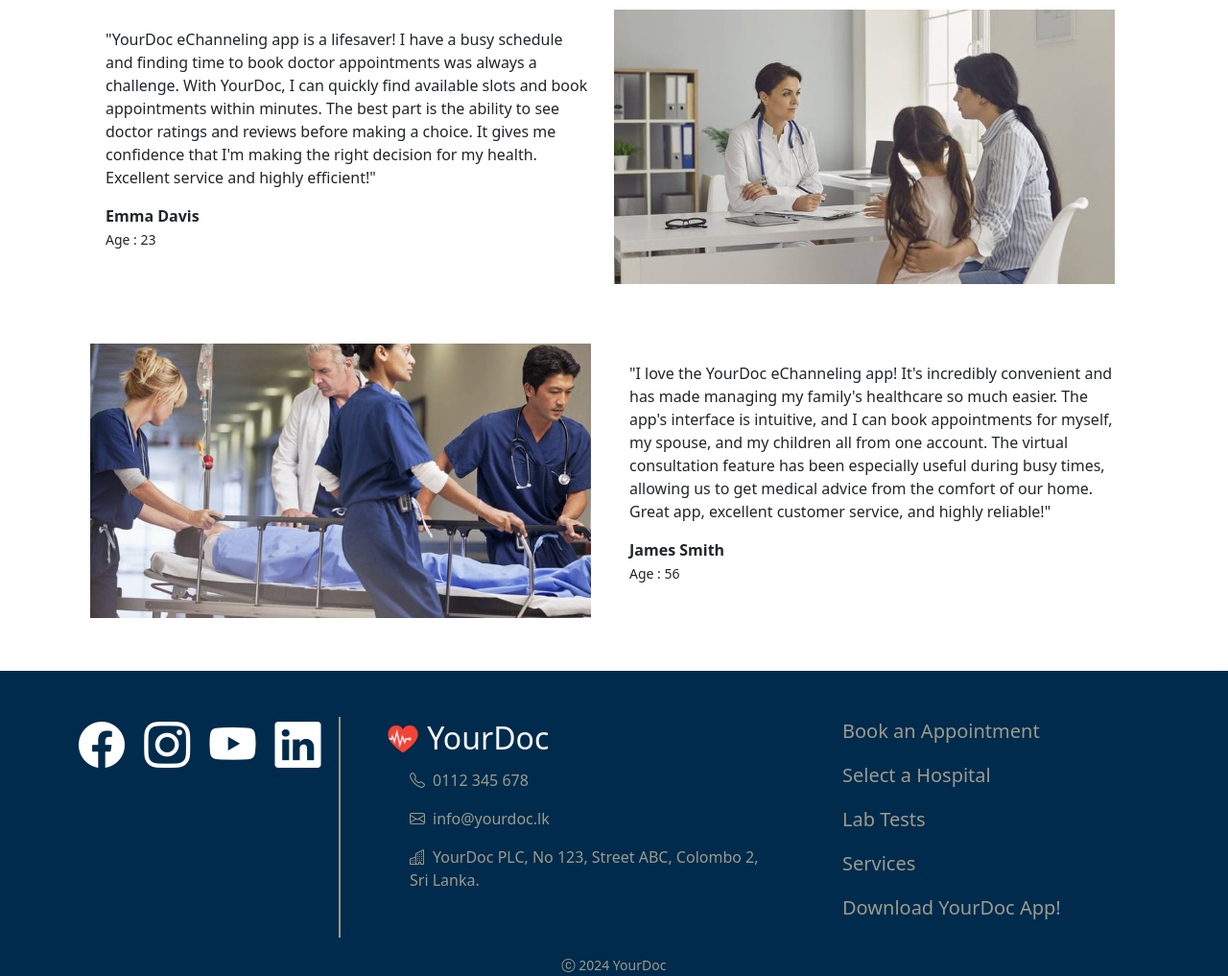
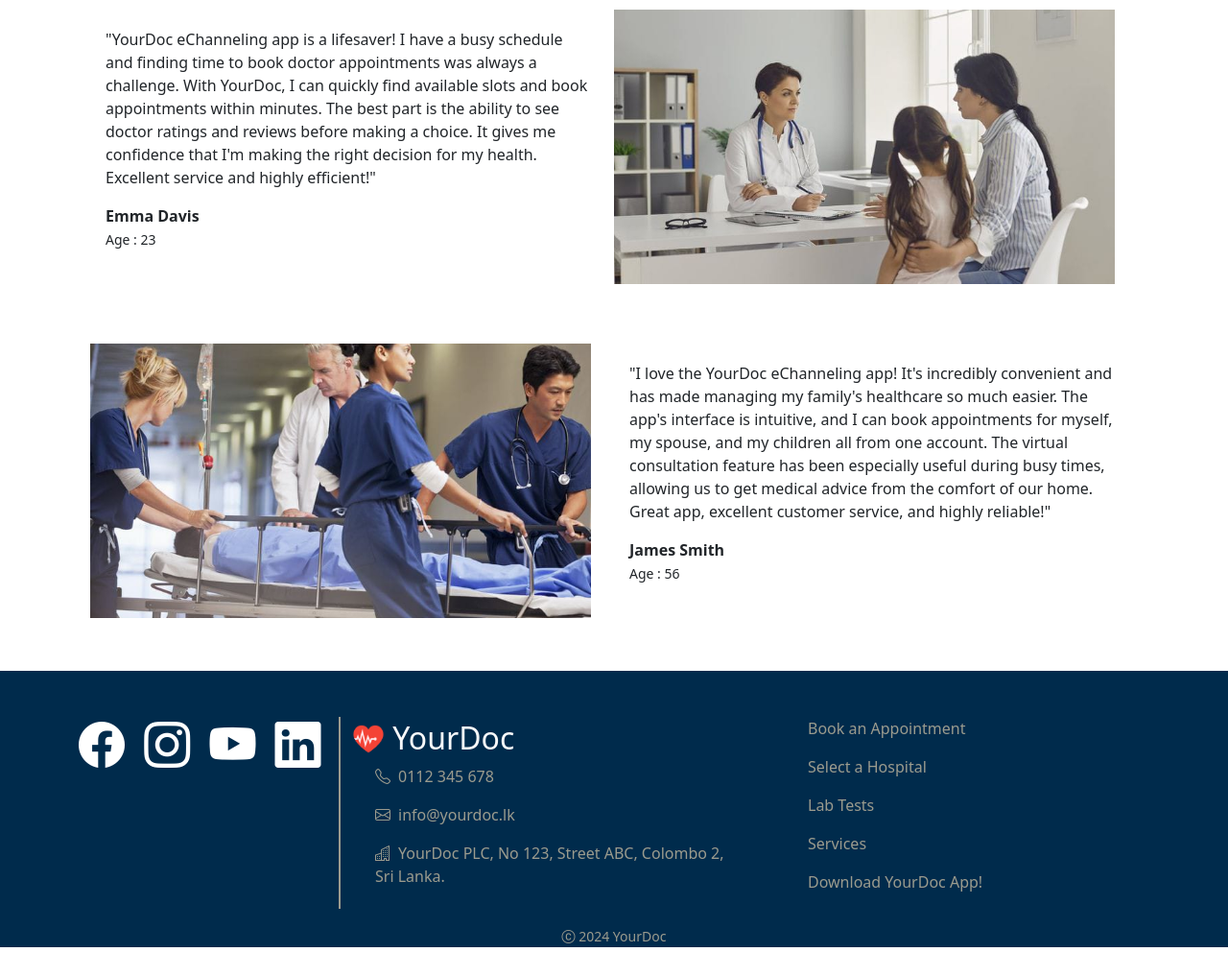
Before and after one commit to ArunodiAAL/your_doc, a plain HTML site: page index.html in a window 1280 px wide. Shown: the part 1842-2859 px from the top of the page at 96% size. After the commit the page ends 2829 px from the top, so only its background shows below. Drawn offline with nearby package versions, Linux system fonts and the light colour scheme.

Commit message:
Update index.html

```diff
--- a/index.html
+++ b/index.html
@@ -205,14 +205,14 @@
               <a href="https://www.youtube.com/" class="pe-3"><i class="bi bi-youtube cus-social display-5"></i></a>
               <a href="https://www.linkedin.com"><i class="bi bi-linkedin cus-social display-5"></i></a>
             </div>
-            <div class="col-5 ps-5">
+            <div class="col-5">
               <a href="index.html" class="text-decoration-none">
                 <h2 class="text-light">
                   <img src="images/title-icon.png" alt="Logo" width="34" height="38" class="d-inline-block align-text-top mt-1">
                   YourDoc
                 </h2>
               </a>
-              <div class="ps-4 pt-1">
+              <div class="ps-4">
                 <p>
                   <a href="tel:+0112345678" class="text-decoration-none cus-foot"><i class="bi bi-telephone pe-2"></i>0112 345 678</a>
                 </p>
@@ -224,7 +224,7 @@
                 </p>
               </div>
             </div>
-            <div class="col-4 ps-5 fs-5">
+            <div class="col-4">
               <p><a href="appointment.html" class="text-decoration-none cus-foot">Book an Appointment</a></p>
               <p><a href="hospital.html" class="text-decoration-none cus-foot">Select a Hospital</a></p>
               <p><a href="labtest.html" class="text-decoration-none cus-foot">Lab Tests</a></p>
```
